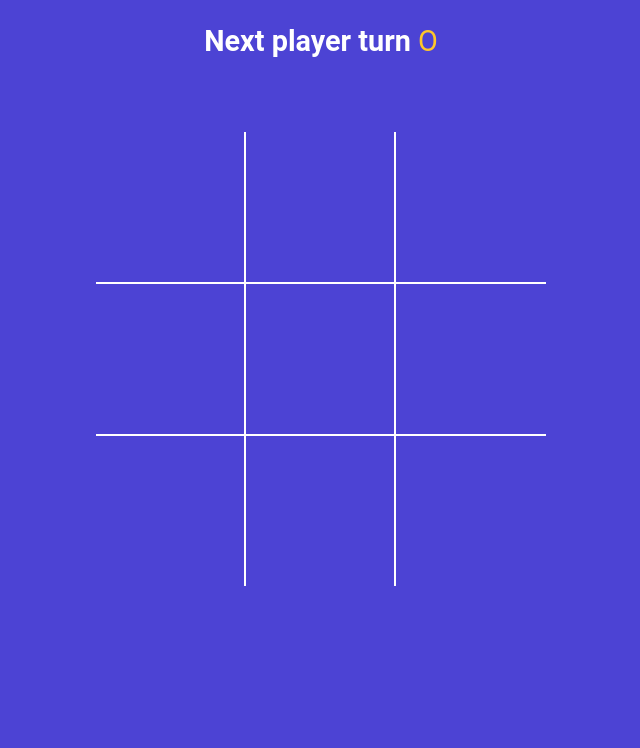
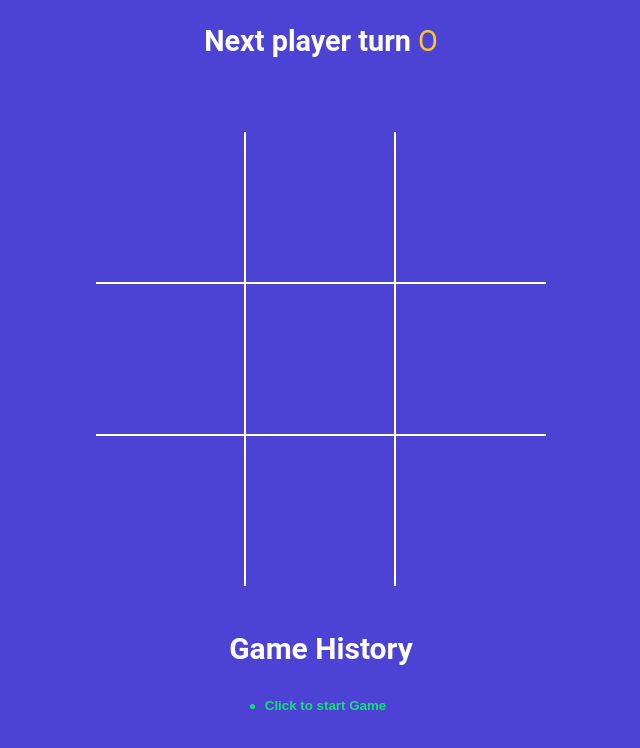
Before and after one commit to solcabz/tictactoe-game, a React (Vite) app: page / in a window 1280 px wide. Shown: the top 748 px of the page, without its empty margins (319-959 px from the left). Built offline with nearby package versions, Linux system fonts and the light colour scheme.

Commit message:
edit game history

```diff
--- a/index.html
+++ b/index.html
@@ -2,7 +2,7 @@
 <html lang="en">
   <head>
     <meta charset="UTF-8" />
-    <link rel="icon" type="image/svg+xml" href="/vite.svg" />
+    <link rel="icon" type="image/svg+xml" href="/tic-tac-toe.png" />
     <meta name="viewport" content="width=device-width, initial-scale=1.0" />
     <title>Tic Tac Toe</title>
   </head>
--- a/src/App.jsx
+++ b/src/App.jsx
@@ -2,41 +2,70 @@
 import { useState } from 'react';
 import Board from './components/Board';
 import StatusMessage from './components/StatusMessage';
+import History from './components/History';
 import { calculateWinner } from './winner';
 
 function App() {
-  //state where the square box is value empty
-  const [squares, setSquares] = useState(Array(9).fill(null));
-  const [isXNext, setXNext] = useState(false);
+  const [history, setHistory] = useState([
+    { squares: Array(9).fill(null), isXNext: false },
+  ]);
+  const [currentMove, setCurrentMove] = useState(0);
+  const gamingBoard = history[currentMove];
 
   //calculates winner tru winner.js
-  const winner = calculateWinner(squares);
+  const winner = calculateWinner(gamingBoard.squares);
 
-  const handleSquareClick = clickPosition => {
+  const handleSquareClick = clickedPosition => {
     //condition if the square box has valued it stayed as its current state
-    if (squares[clickPosition] || winner) {
+    if (gamingBoard.squares[clickedPosition] || winner) {
       return;
     }
 
     //function if the square box is null it place the value of O or X vice versa
-    setSquares(currentSquares => {
-      return currentSquares.map((squareValue, position) => {
-        if (clickPosition === position) {
-          return isXNext ? 'X' : 'O';
+    setHistory(currentHistory => {
+      const isTraversing = currentMove + 1 !== currentHistory.length;
+
+      const lastGamingState = isTraversing
+        ? currentHistory[currentMove]
+        : history[history.length - 1];
+
+      const nextSquareState = lastGamingState.squares.map(
+        (squareValue, position) => {
+          if (clickedPosition === position) {
+            return lastGamingState.isXNext ? 'X' : 'O';
+          }
+          return squareValue;
         }
-        return squareValue;
+      );
+
+      const base = isTraversing
+        ? currentHistory.slice(0, currentHistory.indexOf(lastGamingState) + 1)
+        : currentHistory;
+
+      return base.concat({
+        squares: nextSquareState,
+        isXNext: !lastGamingState.isXNext,
       });
     });
 
     //function if the square box is null it place the value of O or X as its next move
-    setXNext(currentXNext => !currentXNext);
+    setCurrentMove(move => move + 1);
+  };
+
+  const moveTo = move => {
+    setCurrentMove(move);
   };
 
   return (
     <>
       <div className="app">
-        <StatusMessage winner={winner} isXNext={isXNext} squares={squares} />
-        <Board squares={squares} handleSquareClick={handleSquareClick} />
+        <StatusMessage winner={winner} gamingBoard={gamingBoard} />
+        <Board
+          squares={gamingBoard.squares}
+          handleSquareClick={handleSquareClick}
+        />
+        <h2>Game History</h2>
+        <History history={history} moveTo={moveTo} currentMove={currentMove} />
       </div>
     </>
   );
--- /dev/null
+++ b/src/components/History.jsx
@@ -0,0 +1,24 @@
+//function for square on click and get the value from the board.jsx
+const History = ({ history, moveTo, currentMove }) => {
+  return (
+    <>
+      <div className="history-wrapper">
+        <ul className="history">
+          {history.map((_, index) => (
+            <li key={index}>
+              <button
+                type="button"
+                className={`btn-move ${currentMove === index ? 'active' : ''}`}
+                onClick={() => moveTo(index)}
+              >
+                {index === 0 ? 'Click to start Game' : `Go to Move #${index}`}
+              </button>
+            </li>
+          ))}
+        </ul>
+      </div>
+    </>
+  );
+};
+
+export default History;
--- a/src/components/StatusMessage.jsx
+++ b/src/components/StatusMessage.jsx
@@ -1,4 +1,6 @@
-const StatusMessage = ({ winner, isXNext, squares }) => {
+const StatusMessage = ({ winner, gamingBoard }) => {
+  const { squares, isXNext } = gamingBoard;
+
   //checking square if there is no more moves for draw or a winner
   const noMovesLeft = squares.every(squareValue => squareValue !== null);
   //provide message who's turn X or O
```
Also changed, not shown: public/tic-tac-toe.png (added).
